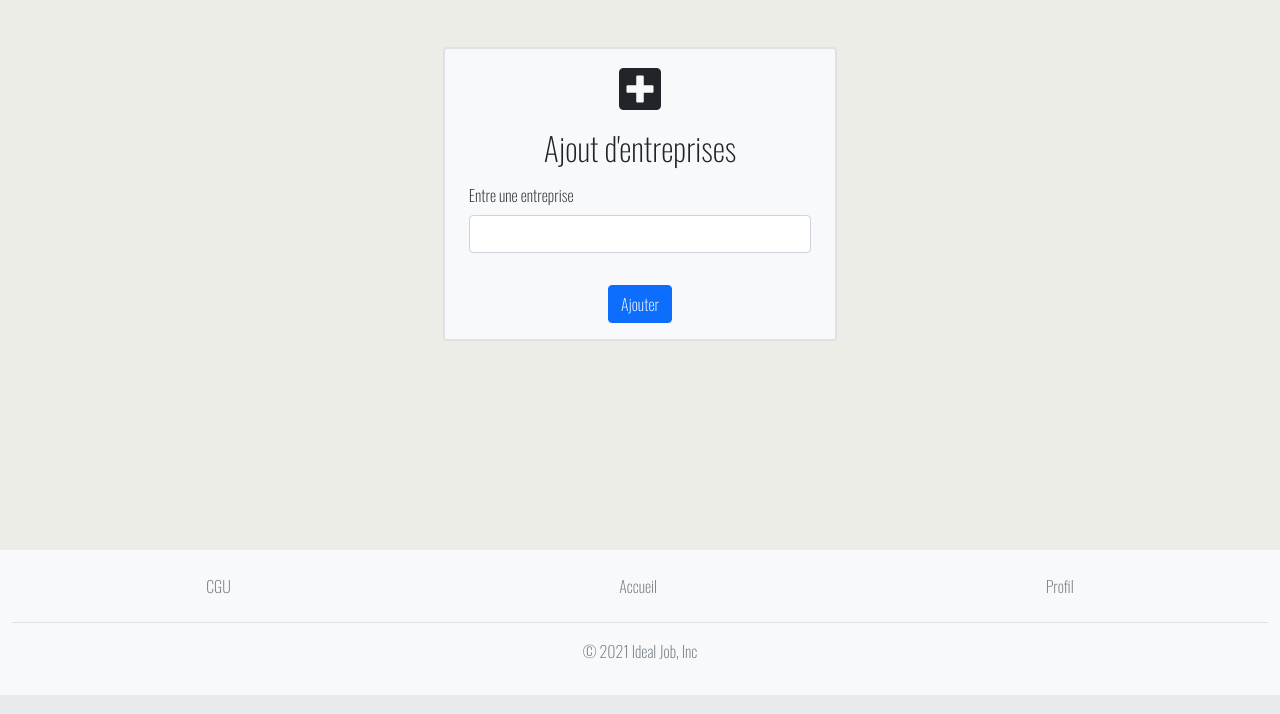
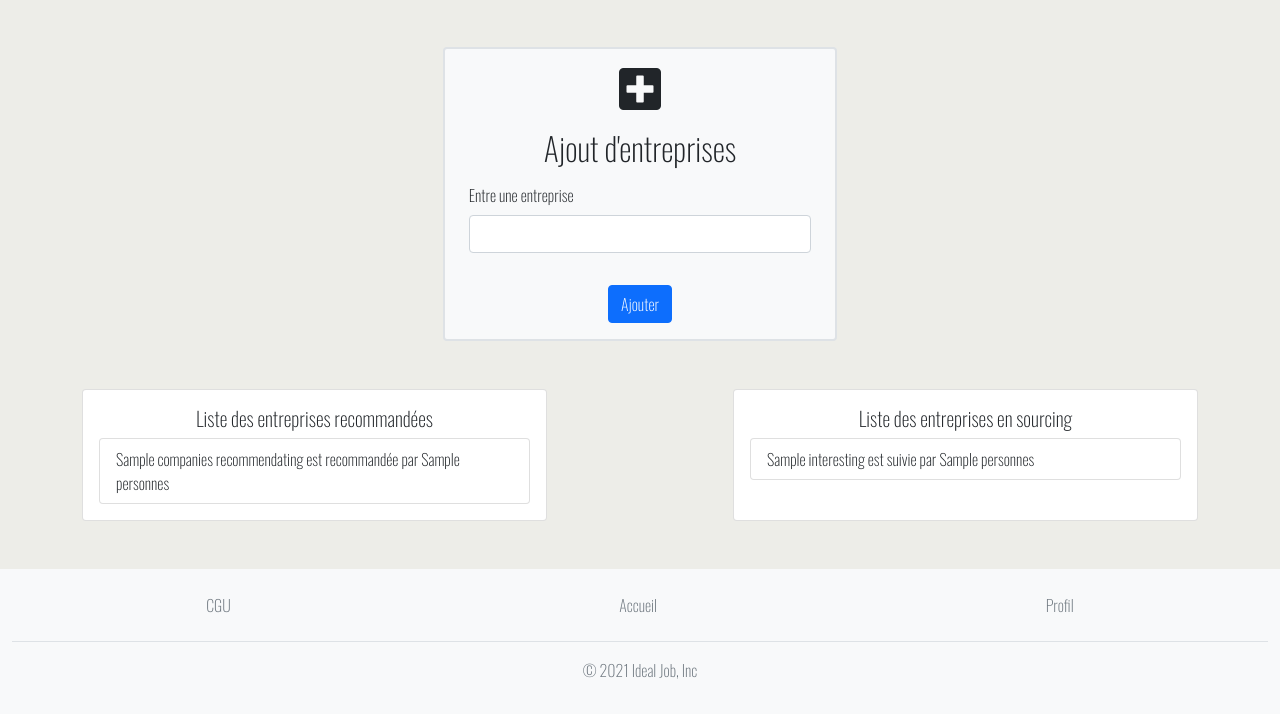
Before and after one commit to WildCodeSchool/bordeaux-p2-202109-interviewmanager, a PHP site: template src/View/Admin/index.html.twig in a window 1280 px wide. Shown: the part 105-819 px from the top of the page. Run offline with PHP 8.4, Linux system fonts and the light colour scheme; the template is opened without the code that fills it: most values are stand-ins (such as "Sample title", 1, 10 or a date in 2020); some libraries are stand-ins or nearby versions.

Commit message:
Create request for display companies and number for recommandating and sourcing

```diff
--- a/src/View/Admin/index.html.twig
+++ b/src/View/Admin/index.html.twig
@@ -22,5 +22,26 @@
             <div class="text-center"><button type="submit" class="btn btn-primary mt-4">Ajouter</button></div>
         </div>
     </form>
-
+    <div class="container d-flex justify-content-between mb-5">
+        <div class="card col-5">
+            <div class="card-body">
+                <h5 class="text-center">Liste des entreprises recommandées</h5>
+                <ul class="list-group">
+                    {% for company in companies_recommendating %}
+                        <li class="list-group-item">{{ company.name }} est recommandée par {{ company.nb_user_recommendating }} personnes</li>
+                    {% endfor %}
+                </ul>
+            </div>
+        </div>
+        <div class="card col-5">
+            <div class="card-body">
+                <h5 class="text-center">Liste des entreprises en sourcing</h5>
+                <ul class="list-group">
+                    {% for company in all_interesting %}
+                        <li class="list-group-item">{{ company.name }} est suivie par {{ company.nb_user_interessing }} personnes</li>
+                    {% endfor %}
+                </ul>
+            </div>
+        </div>
+    </div>
 {% endblock %}
```
Also changed, not shown: src/Controller/DashboardController.php (+9 -4 lines), src/Model/CompanyManager.php (+23 -0 lines).
